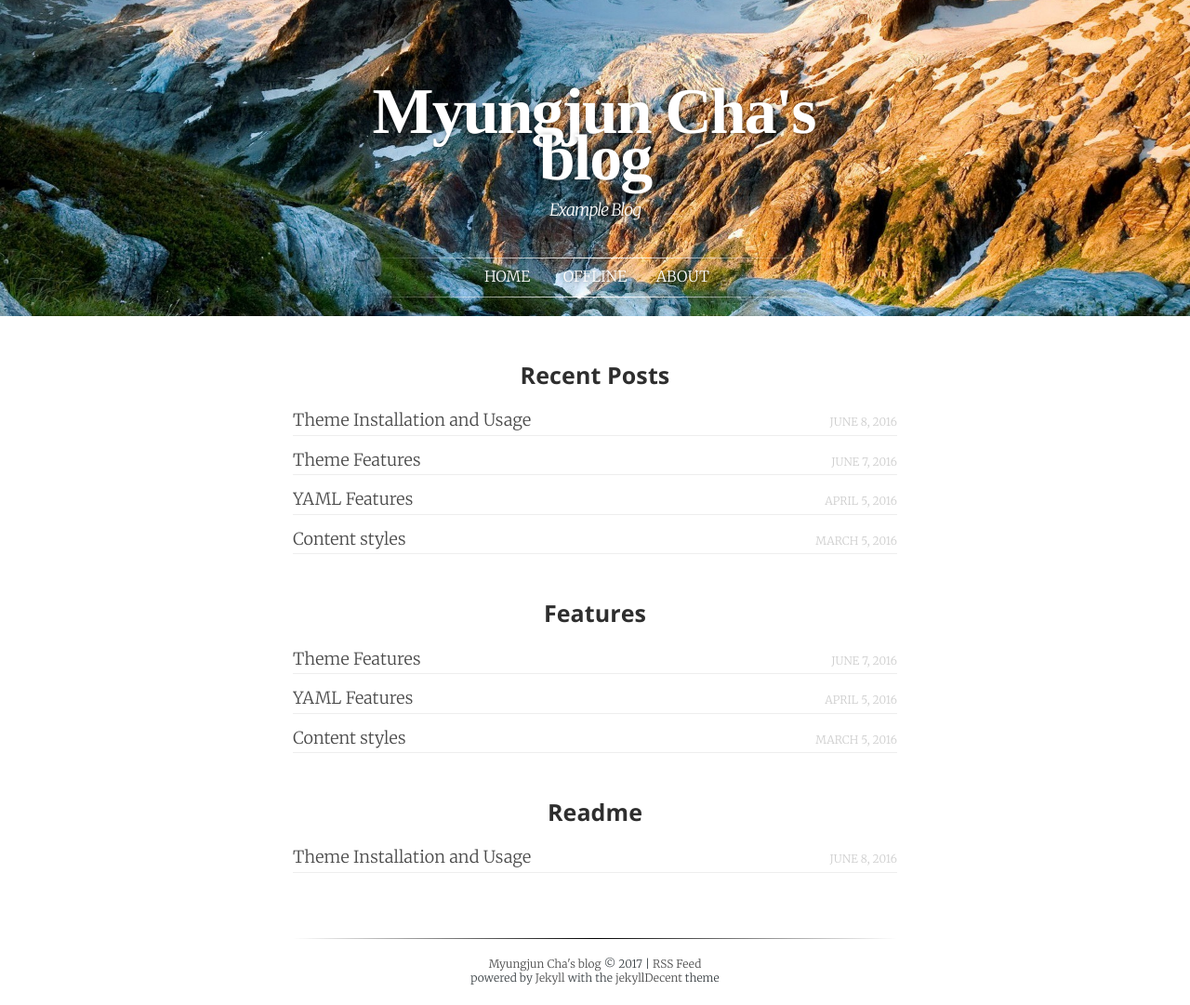
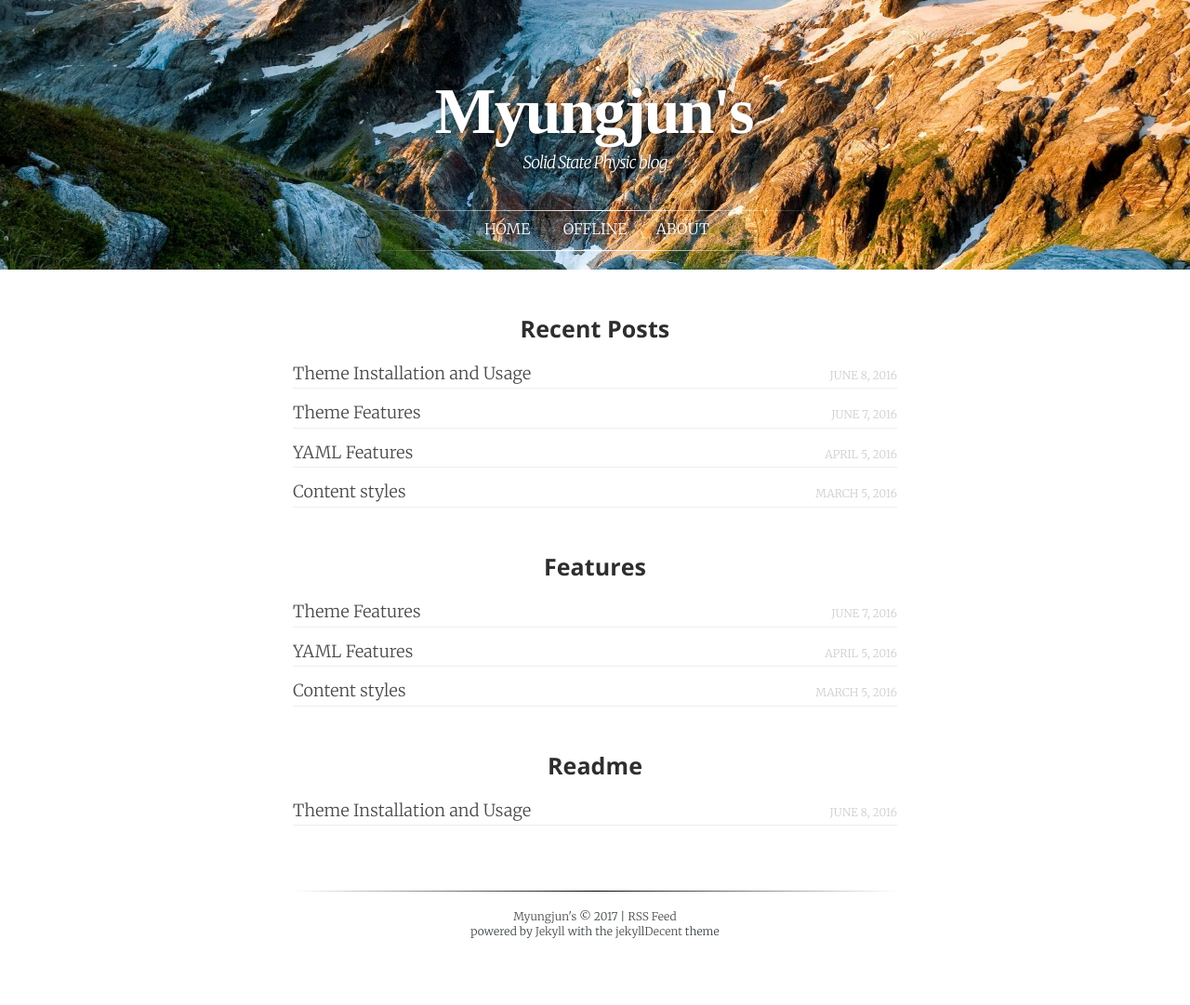
Before and after one commit to myungjuncha/myungjuncha.github.io, a Jekyll site: the page built from index.html, in a window 1280 px wide. Shown: the whole page at 93% size. Built offline with Jekyll 4.4.1, drawn with Linux system fonts in a browser that asks for light colours; some web fonts are replaced; after the commit the page ends 1031 px from its top, so only the background shows below that.

Commit message:
Update _config.yml

```diff
--- a/_config.yml
+++ b/_config.yml
@@ -6,17 +6,17 @@
 # 'jekyll serve'. If you change this file, please restart the server process.
 
 # Site settings
-title:            Myungjun Cha's blog
-subtitle:         Example Blog
-description:      This is the jekyllTheme example blog. It only exists to demonstrate how the theme looks and feels.
-keywords:         demo theme example github jekyll features
+title:            Myungjun's
+subtitle:         Solid State Physic blog
+description:
+keywords:
 language:         "en" # default language of the blog. Language codes: http://www.w3schools.com/tags/ref_language_codes.asp
 
 baseurl:          "/jekyllDecent" # the subpath of your site, e.g. /blog
 url:              "https://jwillmer.github.io" # the base hostname & protocol for your site. Have a look at robots.txt as well!
 permalink:        /blog/:categories/:title
 cover:            /assets/mountain-cover.jpg
-disqus_shortname: "jekylldecent"
+disqus_shortname: "myungjun"
 
 # Build settings
 markdown: kramdown
```
